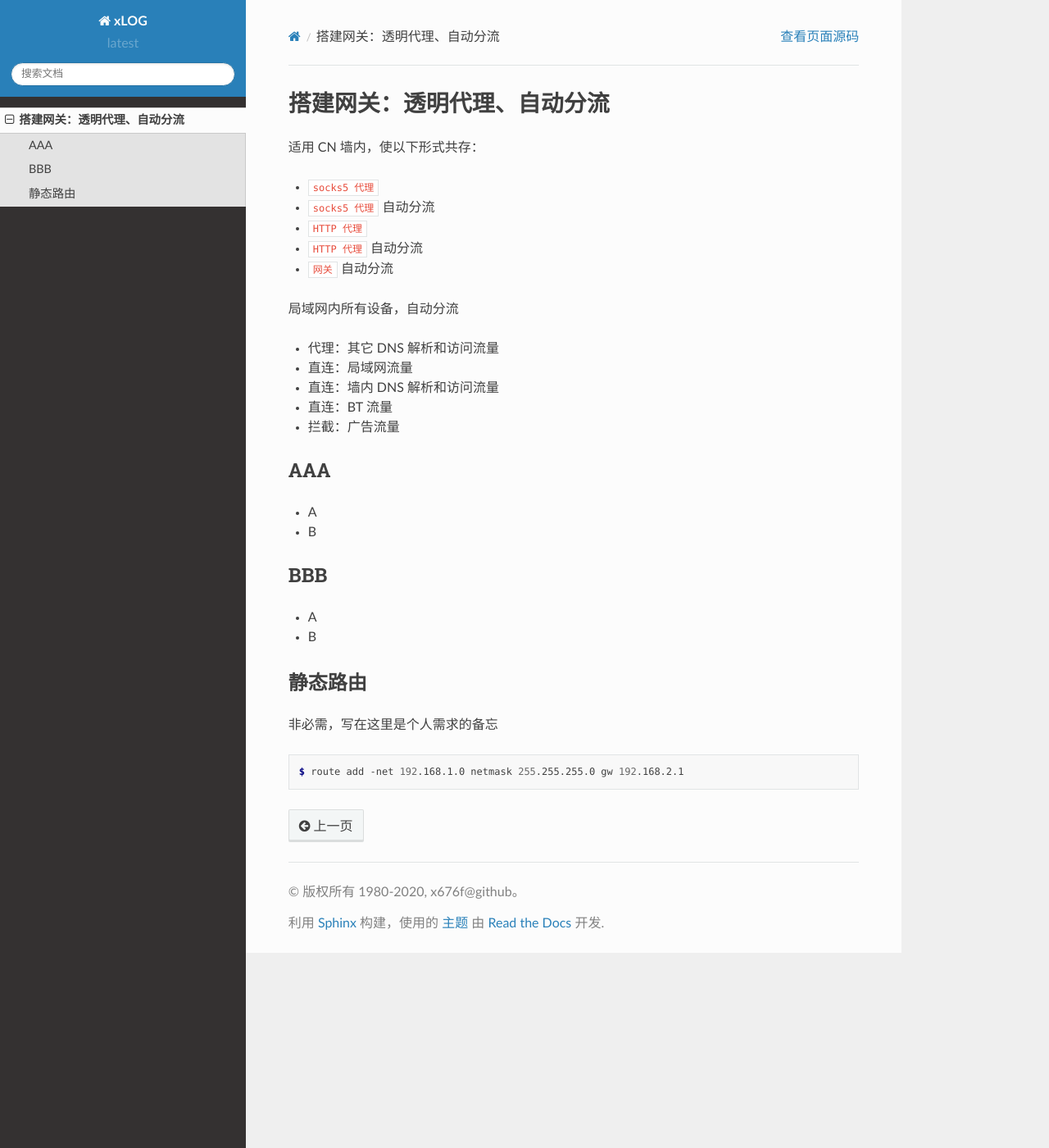
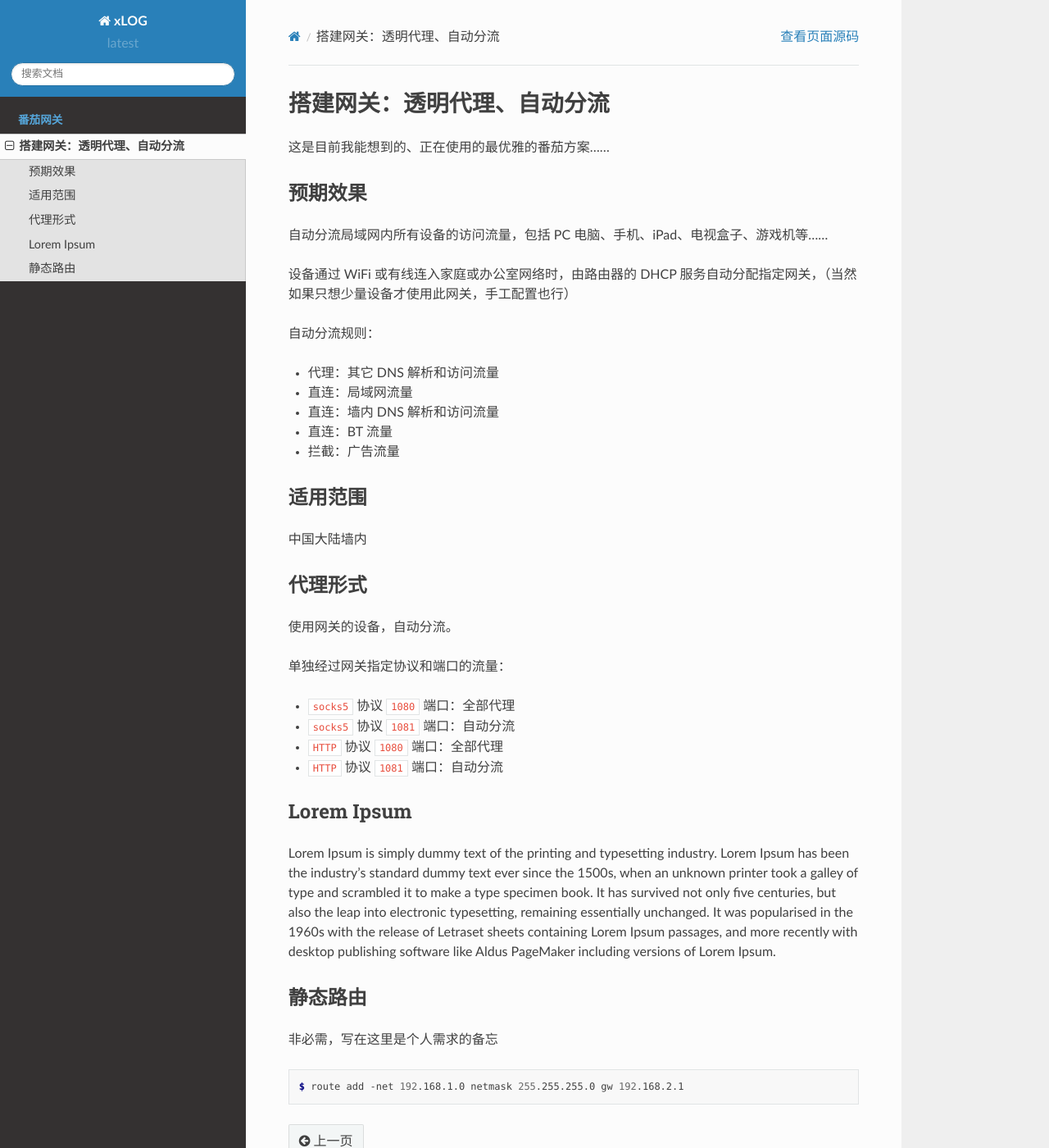
Before and after one commit to x676f/rtd_gw, a Sphinx documentation site: the page built from docs/gateway.rst, in a window 1280 px wide and 1400 px high. Shown: the whole window at 82% size. Built offline with Sphinx 7.4.7 and the Read the Docs theme 2.0.0, drawn with Linux system fonts in a browser that asks for light colours.

Commit message:
draft: gateway

```diff
--- a/docs/gateway.rst
+++ b/docs/gateway.rst
@@ -1,16 +1,17 @@
 搭建网关：透明代理、自动分流
 ==================================
 
-适用 CN 墙内，使以下形式共存：
-
-- ``socks5 代理``
-- ``socks5 代理`` 自动分流
-- ``HTTP 代理``
-- ``HTTP 代理`` 自动分流
-- ``网关`` 自动分流
+这是目前我能想到的、正在使用的最优雅的番茄方案……
 
 
-局域网内所有设备，自动分流
+预期效果
+----------
+
+自动分流局域网内所有设备的访问流量，包括 PC 电脑、手机、iPad、电视盒子、游戏机等……
+
+设备通过 WiFi 或有线连入家庭或办公室网络时，由路由器的 DHCP 服务自动分配指定网关，（当然如果只想少量设备才使用此网关，手工配置也行）
+
+自动分流规则：
 
 - 代理：其它 DNS 解析和访问流量
 - 直连：局域网流量
@@ -19,18 +20,30 @@
 - 拦截：广告流量
 
 
-AAA
--------
+适用范围
+----------
 
-- A
-- B
+中国大陆墙内
 
 
-BBB
--------
+代理形式
+----------
 
-- A
-- B
+使用网关的设备，自动分流。
+
+单独经过网关指定协议和端口的流量：
+
+- ``socks5`` 协议 ``1080`` 端口：全部代理
+- ``socks5`` 协议 ``1081`` 端口：自动分流
+- ``HTTP`` 协议 ``1080`` 端口：全部代理
+- ``HTTP`` 协议 ``1081`` 端口：自动分流
+
+
+
+Lorem Ipsum
+--------------------
+
+Lorem Ipsum is simply dummy text of the printing and typesetting industry. Lorem Ipsum has been the industry's standard dummy text ever since the 1500s, when an unknown printer took a galley of type and scrambled it to make a type specimen book. It has survived not only five centuries, but also the leap into electronic typesetting, remaining essentially unchanged. It was popularised in the 1960s with the release of Letraset sheets containing Lorem Ipsum passages, and more recently with desktop publishing software like Aldus PageMaker including versions of Lorem Ipsum.
 
 
 静态路由
--- a/docs/index.rst
+++ b/docs/index.rst
@@ -8,6 +8,6 @@
 
 .. toctree::
    :maxdepth: 2
-   :includehidden:
+   :caption: 番茄网关
 
    gateway
```
